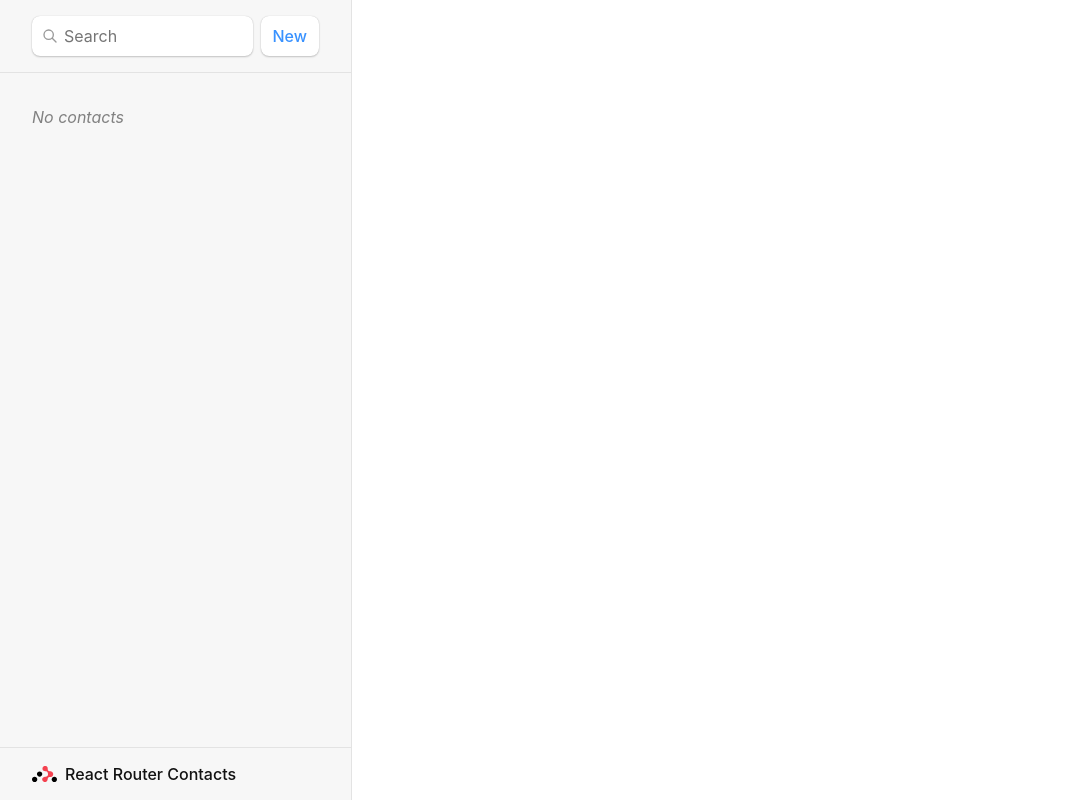
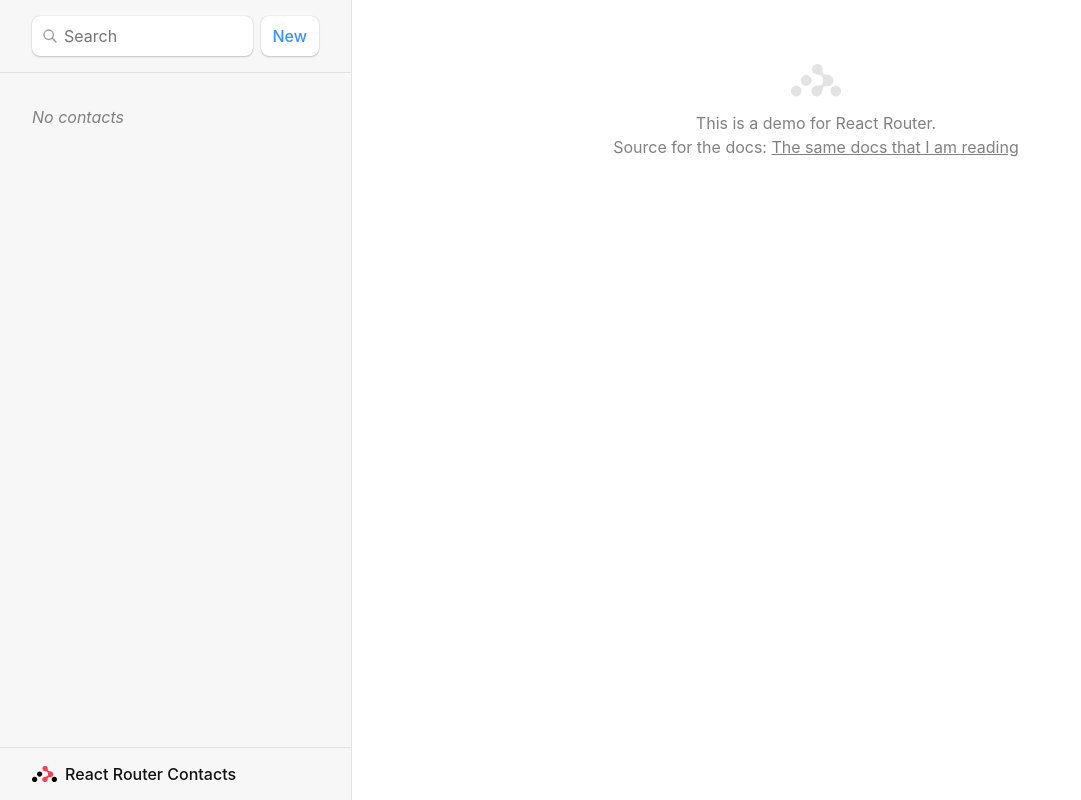
Before and after one commit to Viktotovich/react-routers-sample-app, a React (Vite) app: page / in a window 1280 px wide. Shown: the whole page, without its empty margins (0-1081 px from the left). Built offline with nearby package versions, Linux system fonts and the light colour scheme.

Commit message:
Cancel button and delete button activated

```diff
--- a/src/main.jsx
+++ b/src/main.jsx
@@ -9,6 +9,8 @@ import Root, {
 import ErrorPage from "./components/error-page";
 import Contact, { loader as contactLoader } from "./routes/contact";
 import EditContact, { action as editAction } from "./routes/edit";
+import { action as destroyAction } from "./routes/destroy";
+import Index from "./routes";
 
 const router = createBrowserRouter([
   {
@@ -18,6 +20,10 @@ const router = createBrowserRouter([
     loader: rootLoader,
     action: rootAction,
     children: [
+      {
+        index: true,
+        element: <Index />,
+      },
       {
         path: "contacts/:contactId",
         element: <Contact />,
@@ -29,6 +35,11 @@ const router = createBrowserRouter([
         loader: contactLoader,
         action: editAction,
       },
+      {
+        path: "contacts/:contactId/destroy",
+        action: destroyAction,
+        errorElement: <div>Oops! There was an error.</div>,
+      },
     ],
   },
 ]);
--- /dev/null
+++ b/src/routes/destroy.jsx
@@ -0,0 +1,7 @@
+import { redirect } from "react-router-dom";
+import { deleteContact } from "../data/contacts";
+
+export async function action({ params }) {
+  await deleteContact(params.contactId);
+  return redirect("/");
+}
--- a/src/routes/edit.jsx
+++ b/src/routes/edit.jsx
@@ -1,8 +1,9 @@
-import { Form, useLoaderData, redirect } from "react-router-dom";
+import { Form, useLoaderData, redirect, useNavigate } from "react-router-dom";
 import { updateContact } from "../data/contacts";
 
 export default function EditContact() {
   const { contact } = useLoaderData();
+  const navigate = useNavigate();
 
   return (
     <Form method="post" id="contact-form">
@@ -48,7 +49,14 @@ export default function EditContact() {
       </label>
       <p>
         <button type="submit">Save</button>
-        <button type="button">Cancel</button>
+        <button
+          type="button"
+          onClick={() => {
+            navigate(-1);
+          }}
+        >
+          Cancel
+        </button>
       </p>
     </Form>
   );
--- /dev/null
+++ b/src/routes/index.jsx
@@ -0,0 +1,10 @@
+export default function Index() {
+  return (
+    <p id="zero-state">
+      This is a demo for React Router.
+      <br />
+      Source for the docs:{" "}
+      <a href="https://reactrouter.com">The same docs that I am reading</a>
+    </p>
+  );
+}
--- a/src/routes/root.jsx
+++ b/src/routes/root.jsx
@@ -4,11 +4,14 @@ import {
   Form,
   redirect,
   NavLink,
+  useNavigation,
 } from "react-router-dom";
 import { getContacts, createContact } from "../data/contacts";
 
 export default function Root() {
   const { contacts } = useLoaderData();
+  const navigation = useNavigation();
+
   return (
     <>
       <div id="sidebar">
@@ -59,7 +62,10 @@ export default function Root() {
           )}
         </nav>
       </div>
-      <div id="detail">
+      <div
+        id="detail"
+        className={navigation.state === "loading" ? "loading" : ""}
+      >
         <Outlet />
       </div>
     </>
```
